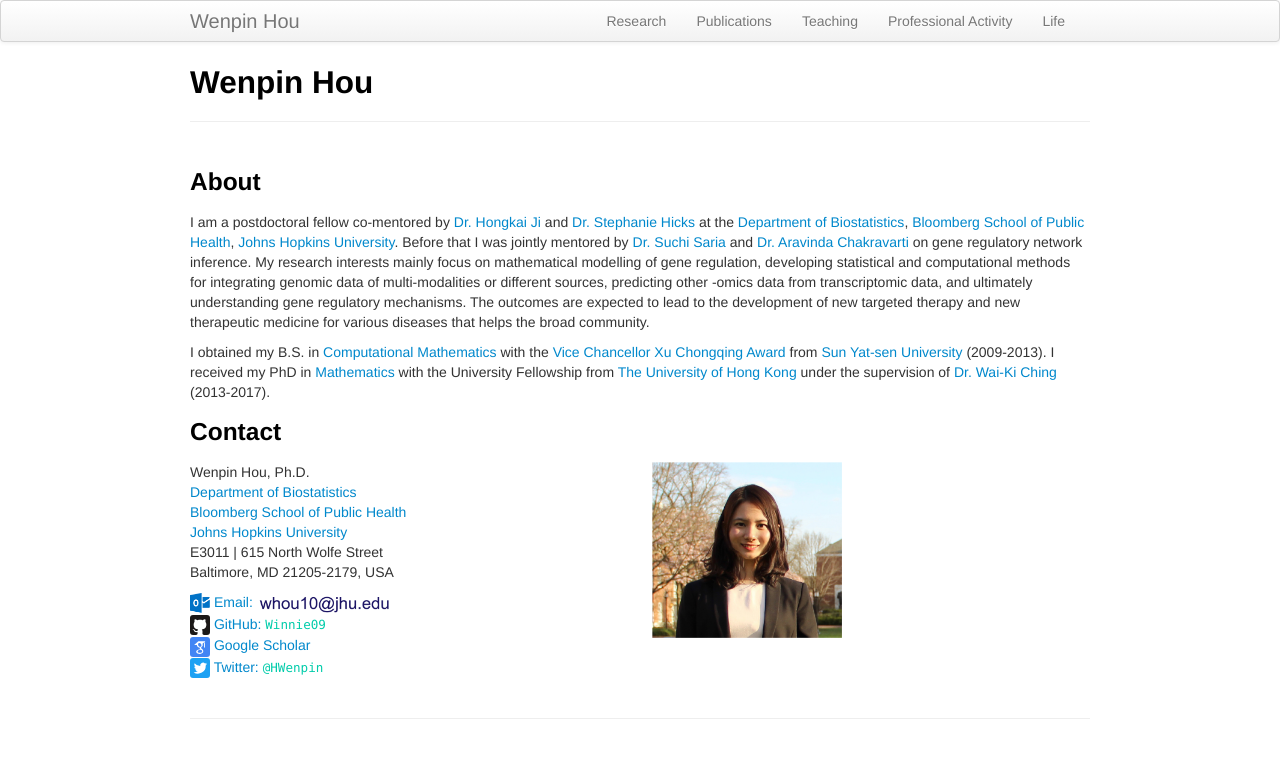
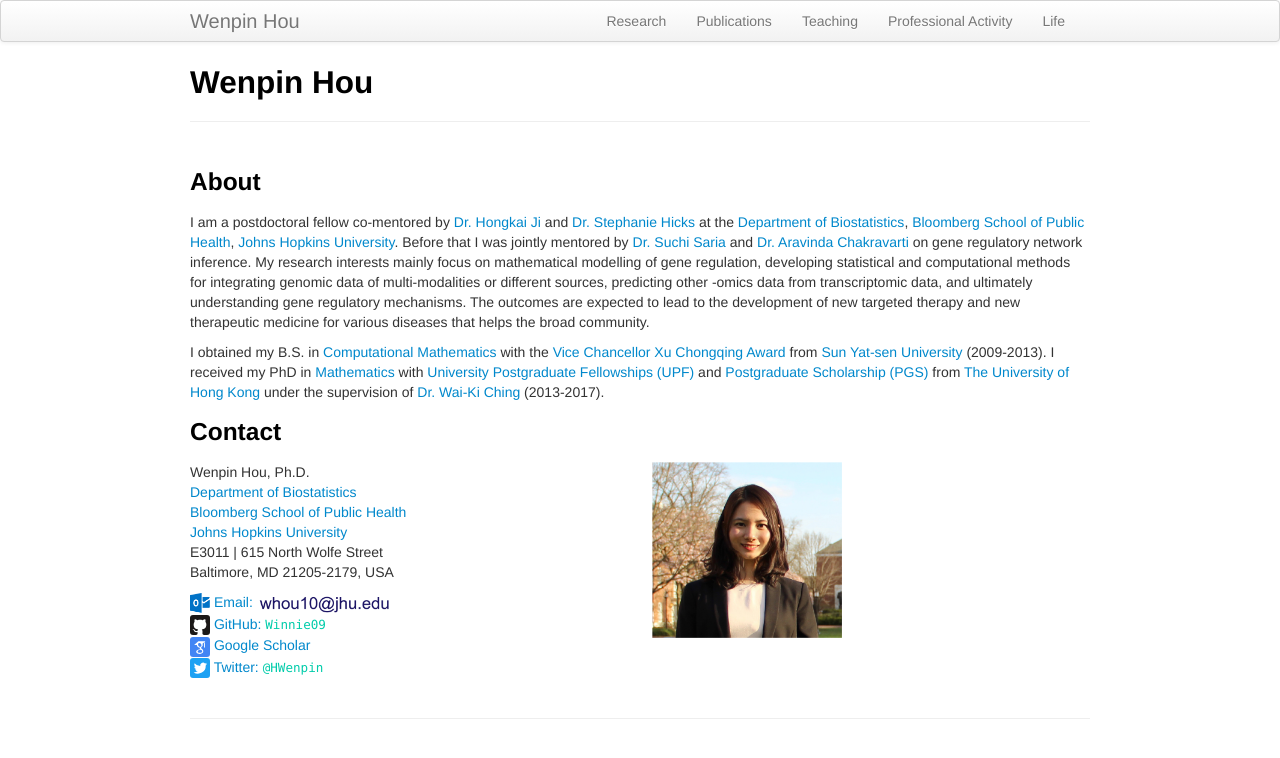
Before and after one commit to Winnie09/Wenpin_Hou, a Jekyll site: the page built from index.md, in a window 1280 px wide. Shown: the top 758 px of the page. Built offline with Jekyll 4.4.1, drawn with Linux system fonts in a browser that asks for light colours.

Commit message:
add PhD scholarship info

```diff
--- a/index.md
+++ b/index.md
@@ -10,7 +10,7 @@ I am a postdoctoral fellow co-mentored by [Dr. Hongkai Ji](http://www.biostat.jh
 
 I obtained my B.S. in [Computational Mathematics](http://math.sysu.edu.cn/) with the [Vice Chancellor Xu Chongqing
 Award](http://edf.edaao.sysu.edu.cn/jzmx/jz03/cgzs02/index.htm) from [Sun Yat-sen University](http://www.sysu.edu.cn/2012/en/index.htm) (2009-2013).
-I received my PhD in [Mathematics](https://hkumath.hku.hk/web/index.php) with the University Fellowship from [The University of Hong Kong](https://www.hku.hk/) under the supervision of [Dr. Wai-Ki Ching](https://hkumath.hku.hk/~wkc/) (2013-2017).
+I received my PhD in [Mathematics](https://hkumath.hku.hk/web/index.php) with [University Postgraduate Fellowships (UPF)](https://gradsch.hku.hk/gradsch/prospective-students/scholarship-funding-and-fees) and [Postgraduate Scholarship (PGS)](https://gradsch.hku.hk/gradsch/prospective-students/scholarship-funding-and-fees) from [The University of Hong Kong](https://www.hku.hk/) under the supervision of [Dr. Wai-Ki Ching](https://hkumath.hku.hk/~wkc/) (2013-2017).
 
 ### Contact
 
```
